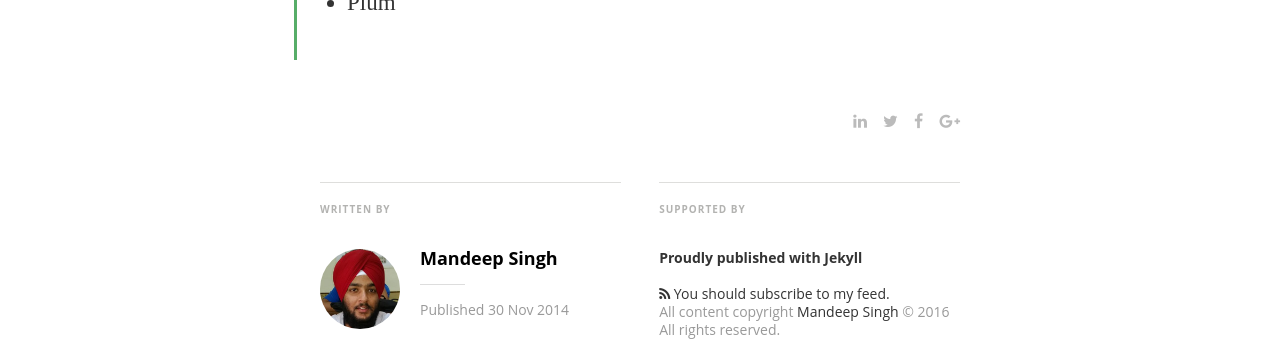
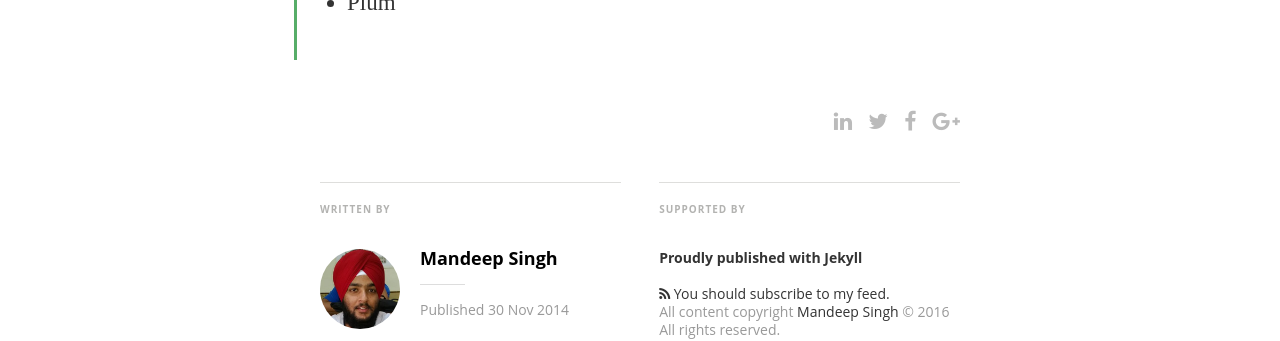
Before and after one commit to daxlab/blog, a Jekyll site: the page built from _posts/2014-11-30-mediator_features.markdown, in a window 1280 px wide. Shown: the part 2754-3095 px from the top of the page. Built offline with Jekyll 4.4.1, drawn with Linux system fonts in a browser that asks for light colours; nearby versions of some CDN libraries; some web fonts are replaced.

Commit message:
increase font-size

```diff
--- a/_layouts/post.html
+++ b/_layouts/post.html
@@ -59,7 +59,7 @@
               {% if social.share_url != null %}
                 <a class="icon-{{ social.icon }}" href="{{ social.share_url }}{{ social.share_title }}{{page.title | cgi_escape}}{{ social.share_link }}{{site.url}}{{page.id}}"
                   onclick="window.open(this.href, '{{ social.icon }}-share', 'width=550,height=255');return false;">
-                <i class="fa fa-{{ social.icon }}"></i><span class="hidden">{{ social.icon }}</span>
+                <i class="fa fa-{{ social.icon }} fa-lg"></i><span class="hidden">{{ social.icon }}</span>
                 </a>
               {% endif %}
             {% endfor %}
```
